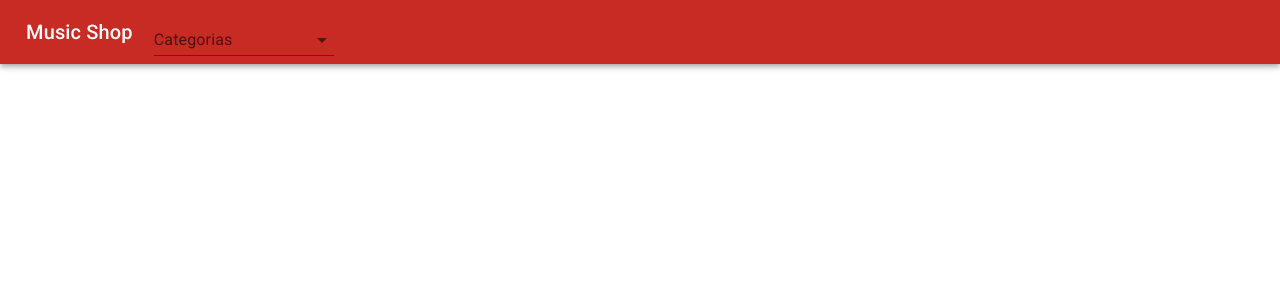
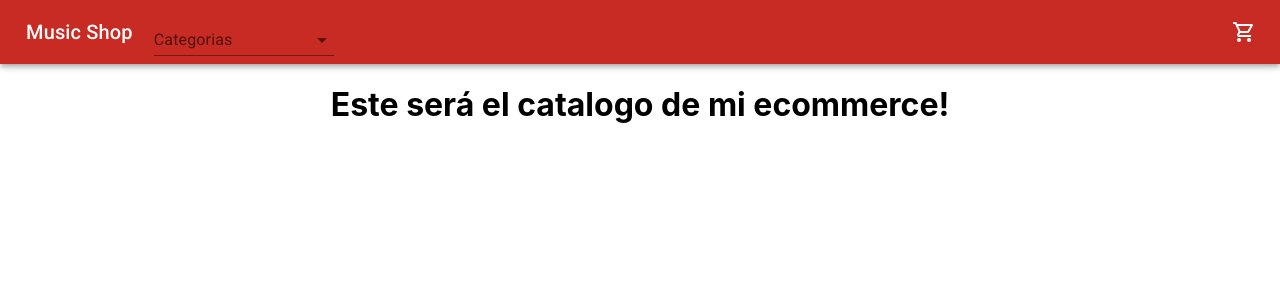
Before and after one commit to andreslowenstein/coderhouse, a React (Create React App) app in the folder music-shop/: page / in a window 1280 px wide. Shown: the top 300 px of the page. Built offline with nearby package versions, Linux system fonts and the light colour scheme.

Commit message:
added props and cart icon

```diff
--- a/music-shop/src/App.jsx
+++ b/music-shop/src/App.jsx
@@ -1,6 +1,7 @@
 import * as React from 'react';
 import './App.css';
 import Navbar from './components/navbar/NavBar';
+import ItemListContainer from './components/ItemListContainer';
 import { createTheme } from '@mui/material/styles';
 import { red, blue } from '@mui/material/colors';
 
@@ -10,6 +11,7 @@ function App() {
   return (
     <div className="App">
       <Navbar />
+      <ItemListContainer nombre="catalogo" />
     </div>
   );
 }
--- /dev/null
+++ b/music-shop/src/components/ItemListContainer.jsx
@@ -0,0 +1,11 @@
+import React, { Component } from 'react'
+
+export default class ItemListContainer extends Component {
+    render() {
+        return (
+            <div>
+                <h1>Este será el {this.props.nombre} de mi ecommerce!</h1>
+            </div>
+        )
+    }
+}
--- /dev/null
+++ b/music-shop/src/components/navbar/CartWidget.jsx
@@ -0,0 +1,13 @@
+import ShoppingCartOutlinedIcon from '@mui/icons-material/ShoppingCartOutlined';
+
+import React from 'react'
+
+const CartWidget = () => {
+    return (
+        <>
+            <ShoppingCartOutlinedIcon sx={{ ml: "auto" }} />
+        </>
+    )
+}
+
+export default CartWidget
--- a/music-shop/src/components/navbar/NavBar.jsx
+++ b/music-shop/src/components/navbar/NavBar.jsx
@@ -9,15 +9,18 @@ import Select from '@mui/material/Select';
 import InputLabel from '@mui/material/InputLabel';
 import MenuItem from '@mui/material/MenuItem';
 import { createTheme } from '@mui/material/styles';
+import ShoppingCartOutlinedIcon from '@mui/icons-material/ShoppingCartOutlined';
+import CartWidget from './CartWidget';
 
 const theme = createTheme({
     palette: {
         primary: {
             main: "#c72b23",
             contrastText: "#fefcfb"
-        }
+        },
     }
 });
+
 
 export class NavBar extends Component {
 
@@ -51,6 +54,7 @@ export class NavBar extends Component {
                                     <MenuItem value={30}>Percusión</MenuItem>
                                 </Select>
                             </FormControl>
+                            <CartWidget />
                         </Toolbar>
                     </AppBar>
                 </Box>
```
